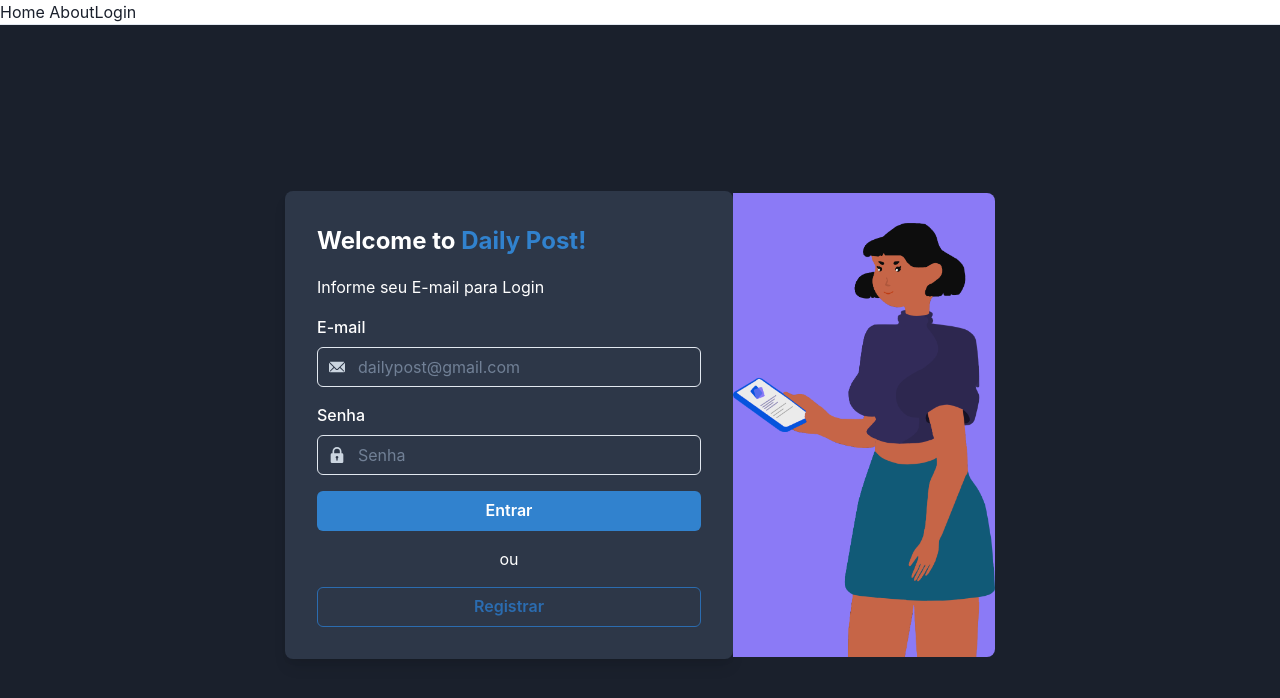
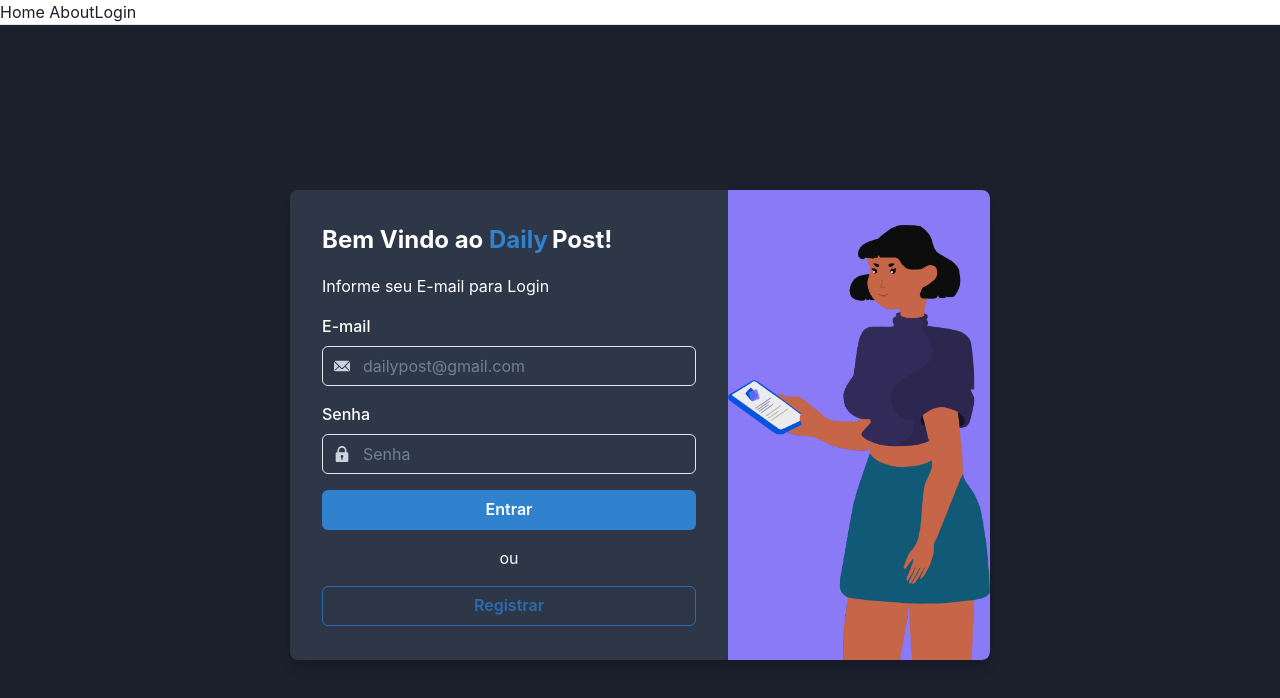
Before and after one commit to Rizzardd/daily-post, a React (Vite) app in the folder daily-post-web/: page /auth/login in a window 1280 px wide. Shown: the top 698 px of the page. Built offline with nearby package versions, Linux system fonts and the light colour scheme.

Commit message:
style: ajustando tamanho do box do login e colocando a imagem dentro de uma unica box.

```diff
--- a/daily-post-web/src/routes/auth/login.tsx
+++ b/daily-post-web/src/routes/auth/login.tsx
@@ -3,7 +3,7 @@ import { createFileRoute } from "@tanstack/react-router";
 import { http } from "../../infra/http";
 import { useState } from "react";
 import { useAuthStore } from "../../stores/auth.store";
-import caralho from '../../assets/daily-post-stock.png';
+import caralho from "../../assets/daily-post-stock.png";
 
 import {
   Box,
@@ -17,14 +17,14 @@ import {
   HStack,
   InputGroup,
   InputLeftElement,
-  Image
+  Image,
+  Flex,
 } from "@chakra-ui/react";
 
 import { EmailIcon, LockIcon } from "@chakra-ui/icons";
 export const Route = createFileRoute("/auth/login")({
   component: () => <LoginPage />,
 });
-
 
 function LoginPage() {
   const { accessToken, updateAccessToken } = useAuthStore();
@@ -50,9 +50,18 @@ function LoginPage() {
 
   return (
     <Center minH="100vh" bg="gray.800">
+      <Flex
+        bg="gray.700"
+        borderRadius="lg"
+        boxShadow="lg"
+        width={{ base: "90%", md: "80%", lg: "60%" }}
+        maxW="700px"
+        overflow="hidden"
+      >
         <Box
           bg="gray.700"
           p={8}
+          flex={1}
           borderRadius="lg"
           boxShadow="lg"
           width="md"
@@ -60,9 +69,12 @@ function LoginPage() {
         >
           <VStack spacing={4} align="stretch">
             <Text fontSize="2xl" fontWeight="bold">
-            Welcome to{" "}
+              Bem Vindo ao {" "}
               <Text as="span" color="blue.500">
-              Daily Post!
+                Daily
+              </Text>
+              <Text as="span" color="white" ml={1}>
+                Post!
               </Text>
             </Text>
             <Text>Informe seu E-mail para Login</Text>
@@ -115,7 +127,6 @@ function LoginPage() {
           </VStack>
         </Box>
         <Box
-
           display={{ base: "none", md: "flex" }}
           alignItems="center"
           justifyContent="center"
@@ -123,12 +134,12 @@ function LoginPage() {
           borderTopRightRadius="lg"
           borderBottomRightRadius="lg"
           width={262}
-
         >
           <Box textAlign="center">
-        <Image src={caralho} width={80} mt={30} alt='FUNCIONA PUNHETA' />
+            <Image src={caralho} width={80} mt={35} alt="stock photo" />
           </Box>
         </Box>
+      </Flex>
     </Center>
   );
 }
```
Lines whose indentation alone changed are shown as unchanged.
